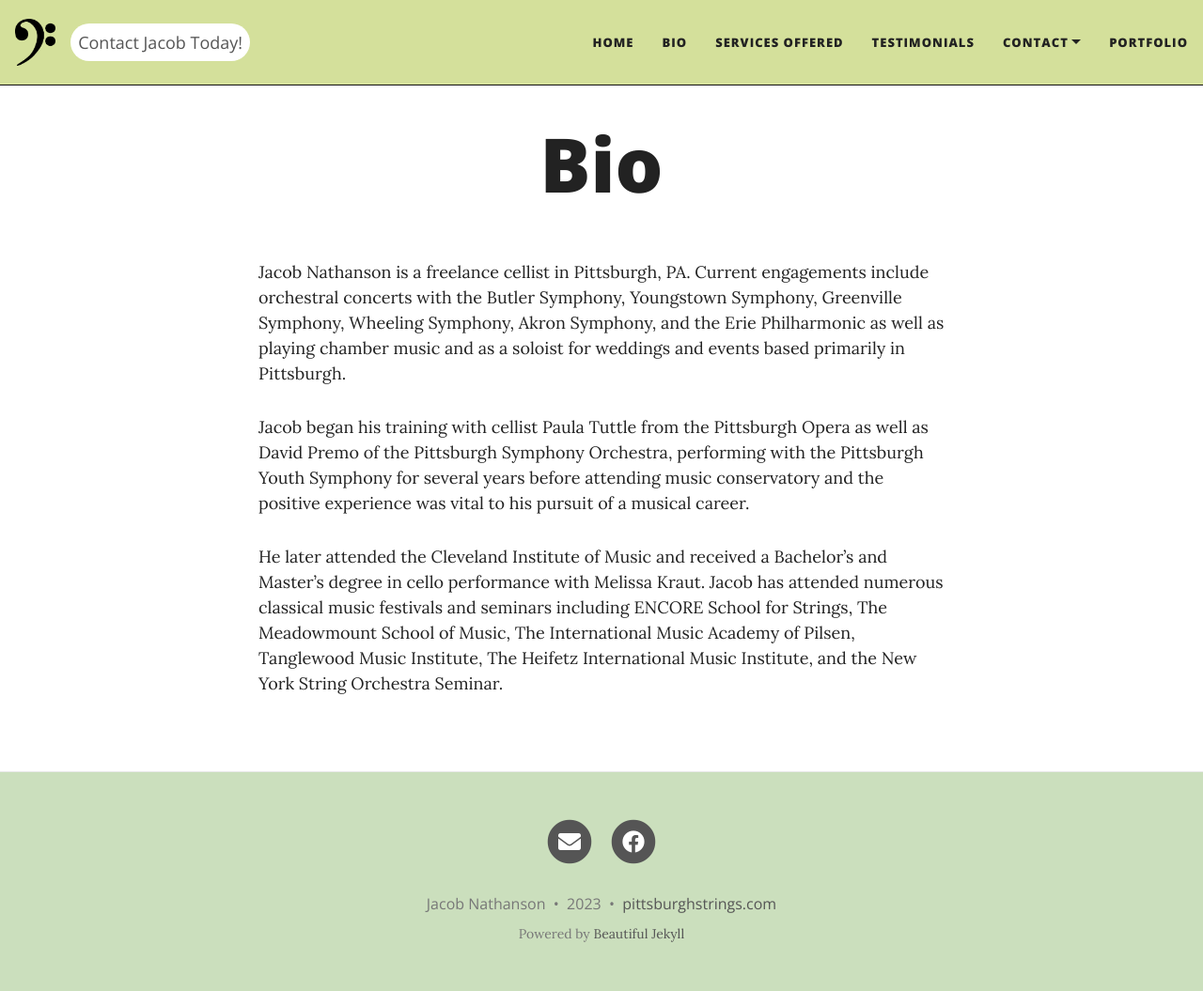
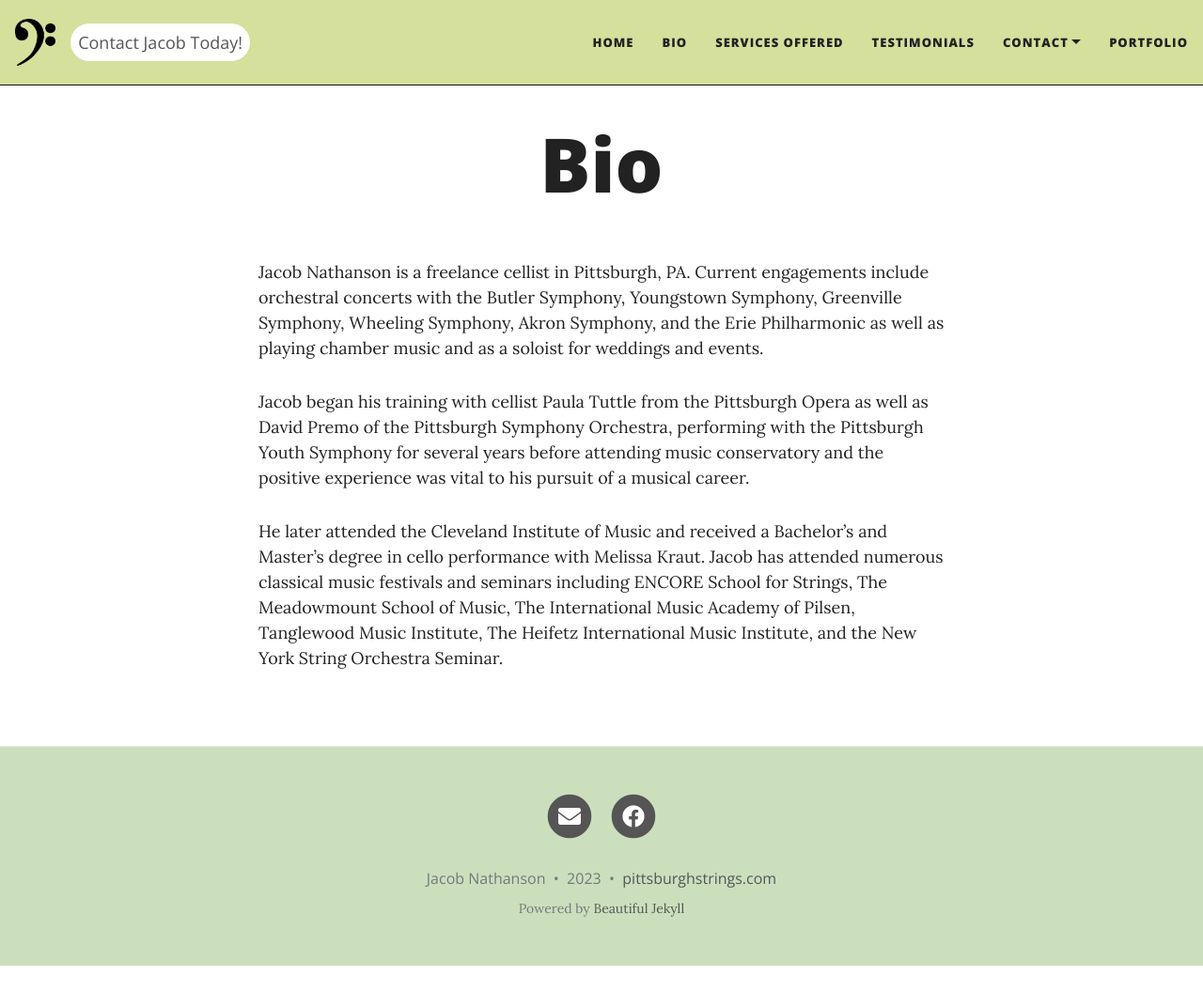
Before and after one commit to ben-nathanson/jake-nathanson-music, a Jekyll site: the page built from pages/bio.md, in a window 1280 px wide and 1055 px high. Shown: the whole window at 94% size. Built offline with Jekyll 4.4.1, drawn with Linux system fonts in a browser that asks for light colours; nearby versions of some CDN libraries.

Commit message:
Remove redundant words

```diff
--- a/pages/bio.md
+++ b/pages/bio.md
@@ -3,7 +3,7 @@ layout: page
 title: Bio
 ---
 
-Jacob Nathanson is a freelance cellist in Pittsburgh, PA. Current engagements include orchestral concerts with the Butler Symphony, Youngstown Symphony, Greenville Symphony, Wheeling Symphony, Akron Symphony, and the Erie Philharmonic as well as playing chamber music and as a soloist for weddings and events based primarily in Pittsburgh.
+Jacob Nathanson is a freelance cellist in Pittsburgh, PA. Current engagements include orchestral concerts with the Butler Symphony, Youngstown Symphony, Greenville Symphony, Wheeling Symphony, Akron Symphony, and the Erie Philharmonic as well as playing chamber music and as a soloist for weddings and events.
 
 Jacob began his training with cellist Paula Tuttle from the Pittsburgh Opera as well as David Premo of the Pittsburgh Symphony Orchestra, performing with the Pittsburgh Youth Symphony for several years before attending music conservatory and the positive experience was vital to his pursuit of a musical career.
 
```
